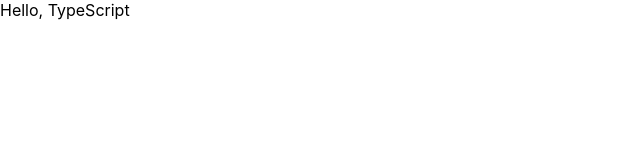
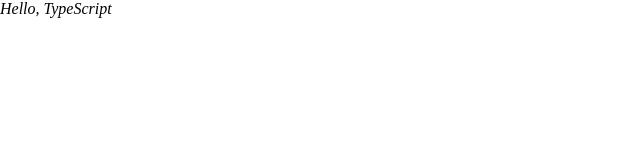
Before and after one commit to yoophi/next-todo, a Next.js app: page / in a window 1280 px wide. Shown: the top 160 px of the page, without its empty margins (0-640 px from the left). Built offline with nearby package versions, Linux system fonts and the light colour scheme.

Commit message:
🎨 NEW: apply global style

```diff
--- a/pages/_app.js
+++ /dev/null
@@ -1,7 +0,0 @@
-import '../styles/globals.css'
-
-function MyApp({ Component, pageProps }) {
-  return <Component {...pageProps} />
-}
-
-export default MyApp
--- /dev/null
+++ b/pages/_app.tsx
@@ -0,0 +1,13 @@
+import { AppProps } from "next/app";
+import GlobalStyle from "../styles/GlobalStyle";
+
+const MyApp = ({ Component, pageProps }: AppProps) => {
+  return (
+    <>
+      <GlobalStyle />
+      <Component {...pageProps} />
+    </>
+  );
+};
+
+export default MyApp;
--- a/pages/index.tsx
+++ b/pages/index.tsx
@@ -1,5 +1,10 @@
 import { NextPage } from "next";
+import styled from "styled-components";
 
-const Home: NextPage = () => <div>Hello, TypeScript</div>;
+const Container = styled.div`
+  font-style: italic;
+`;
+
+const Home: NextPage = () => <Container>Hello, TypeScript</Container>;
 
 export default Home;
--- /dev/null
+++ b/styles/GlobalStyle.ts
@@ -0,0 +1,9 @@
+import { createGlobalStyle } from "styled-components";
+
+const GlobalStyle = createGlobalStyle`
+  body {
+      margin: 0;
+  }
+`;
+
+export default GlobalStyle;
```
